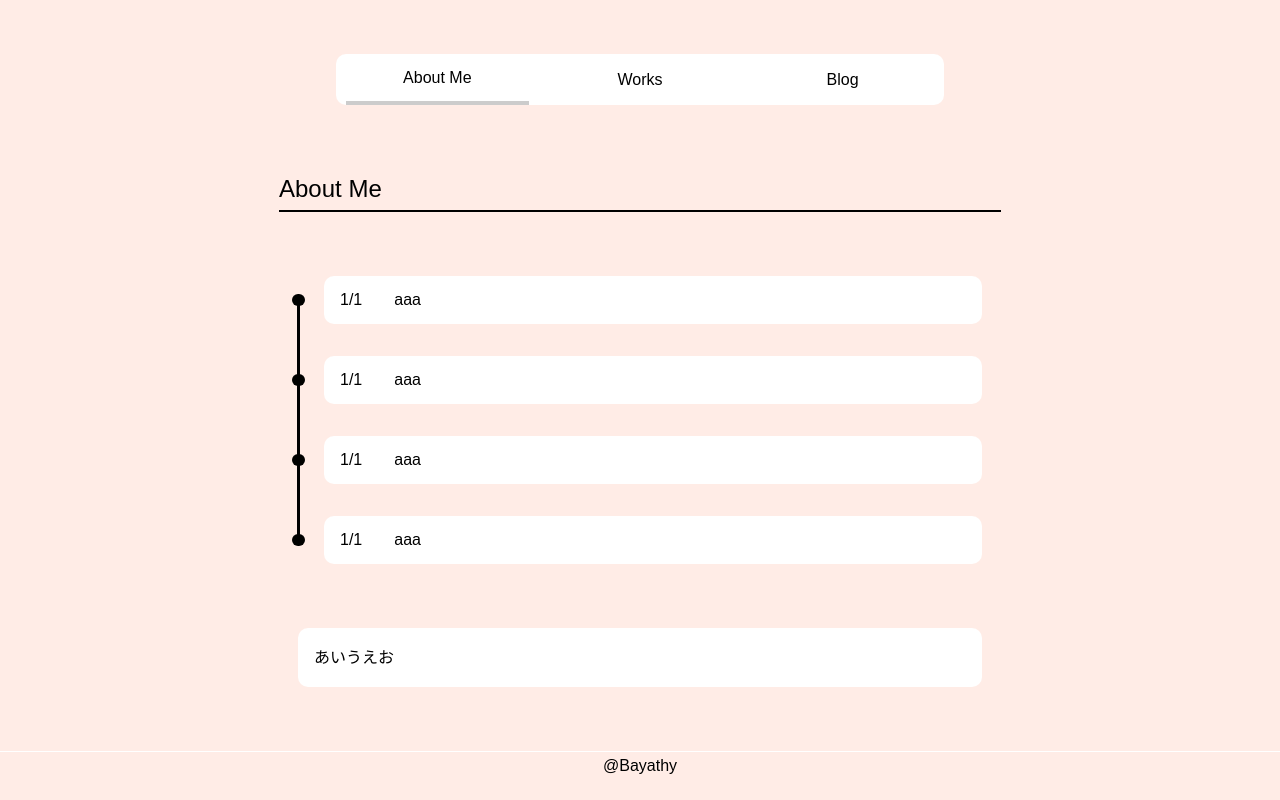
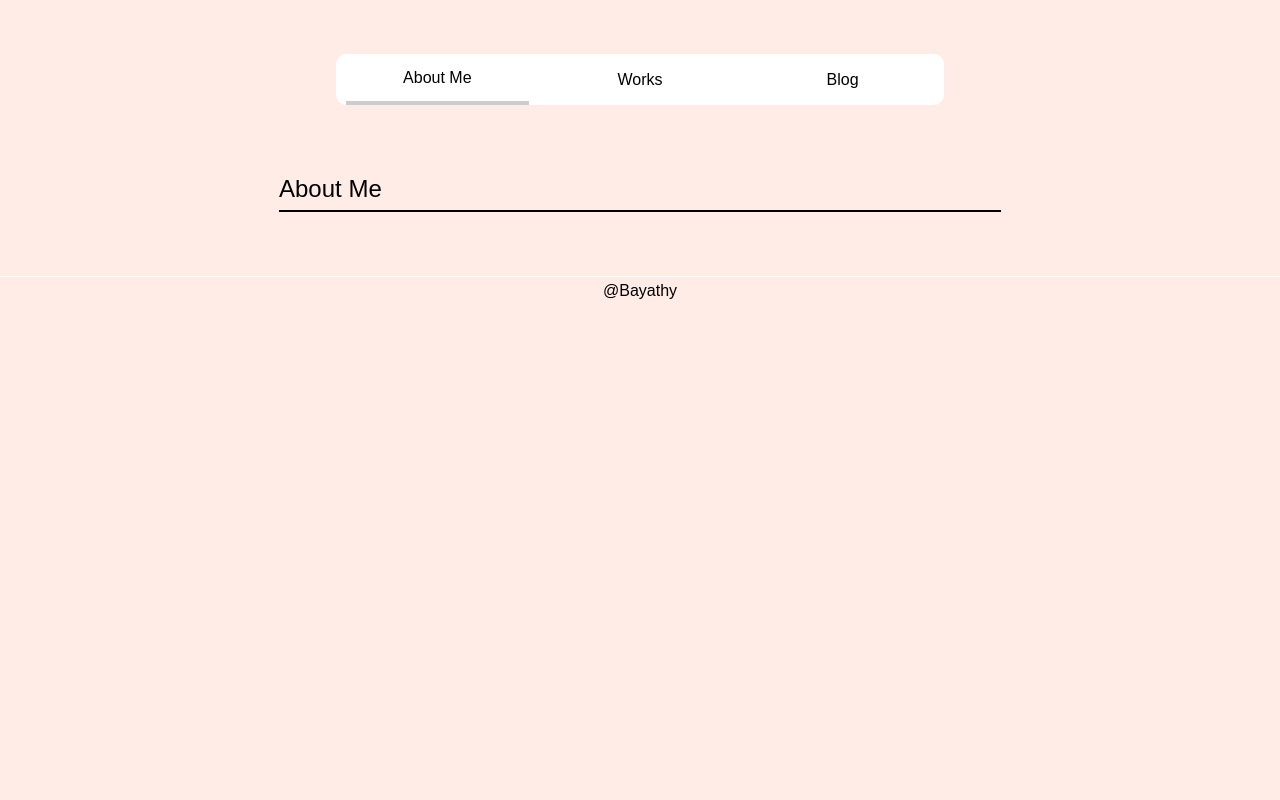
Before and after one commit to Bayathy/bayathy-portfolio, a Next.js app: page / in a window 1280 px wide. Shown: the part 274-1074 px from the top of the page. After the commit the page ends 800 px from the top, so only its background shows below. Built offline with nearby package versions, Linux system fonts and the light colour scheme.

Commit message:
create About.tsx

```diff
--- /dev/null
+++ b/src/compornent/organism/About/index.ts
@@ -0,0 +1 @@
+export * from './About'
--- a/src/compornent/template/MainLayout/MainLayout.tsx
+++ b/src/compornent/template/MainLayout/MainLayout.tsx
@@ -5,8 +5,6 @@ import IconContents from '../../organism/IconContents/IconContents'
 import MenuTab from '../../molecular/MenuTab/MenuTab'
 import Space from '../../atom/Space/Space'
 import PageTitle from '../../atom/PageTitle/PageTitle.'
-import SkillsCard from '../../molecular/SkillsCard/SkillsCard'
-import HistoryBar from '../../molecular/HistoryBar/HistoryBar'
 import Footer from '../../organism/Footer/Footer'
 
 const MainLayout: React.FC = () => {
@@ -44,10 +42,6 @@ const MainLayout: React.FC = () => {
       <Space space={4} margin />
       <PageTitle />
       <Space space={4} margin />
-      <HistoryBar />
-      <Space space={2} margin />
-      <SkillsCard />
-      <Space space={4} margin />
       <Footer />
     </div>
   )
```
Also changed, not shown: src/compornent/organism/About/About.tsx (+17 -0 lines).
